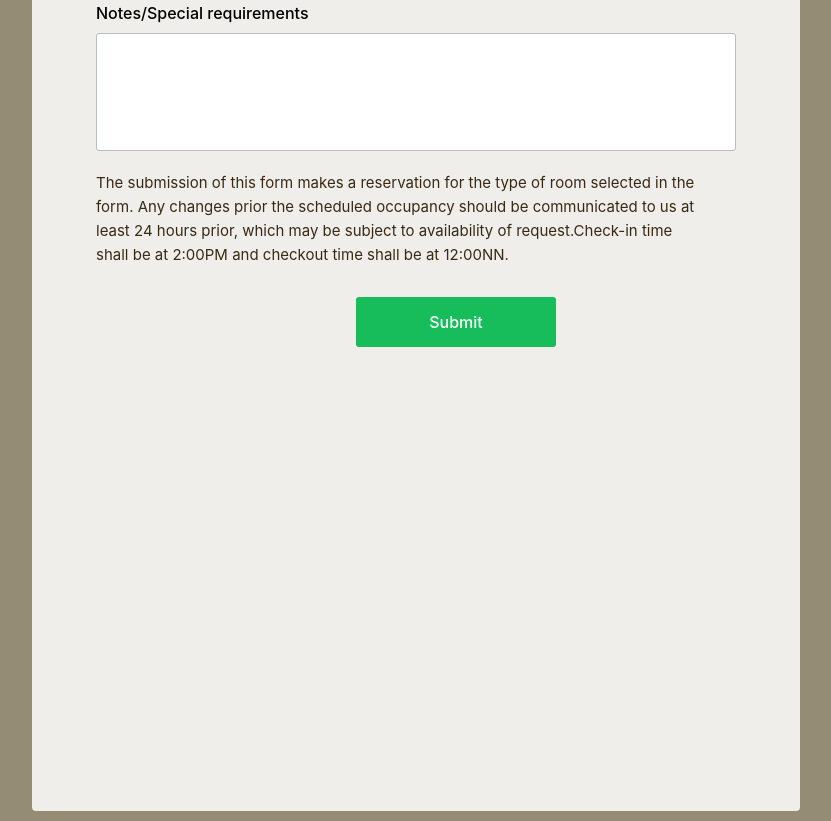
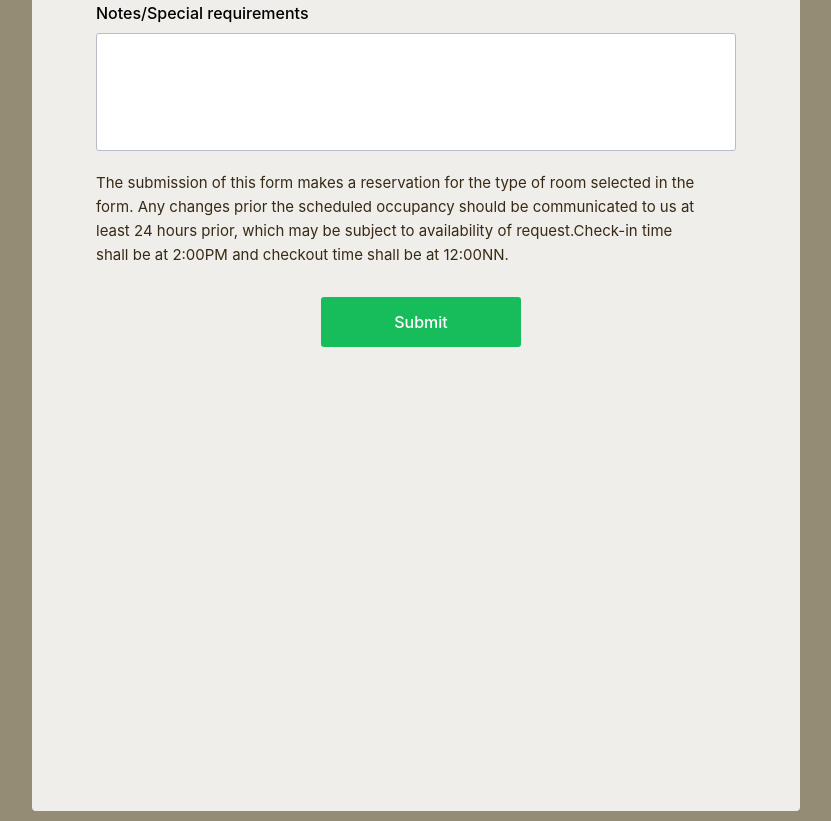
Before and after one commit to Iengem/Form, a plain HTML site: page index.html in a window 1280 px wide. Shown: the part 1719-2540 px from the top of the page, without its empty margins (224-1055 px from the left). Drawn offline with Linux system fonts and the light colour scheme; a web font is replaced by a local one.

Commit message:
hotel form

```diff
--- a/style.css
+++ b/style.css
@@ -246,6 +246,6 @@ form{
     font-size: 16px;
     border-radius: 3px;
     width: 100px;
-    margin-left: 260px;
+    margin-left: 225px;
     border: none;
 }
```
